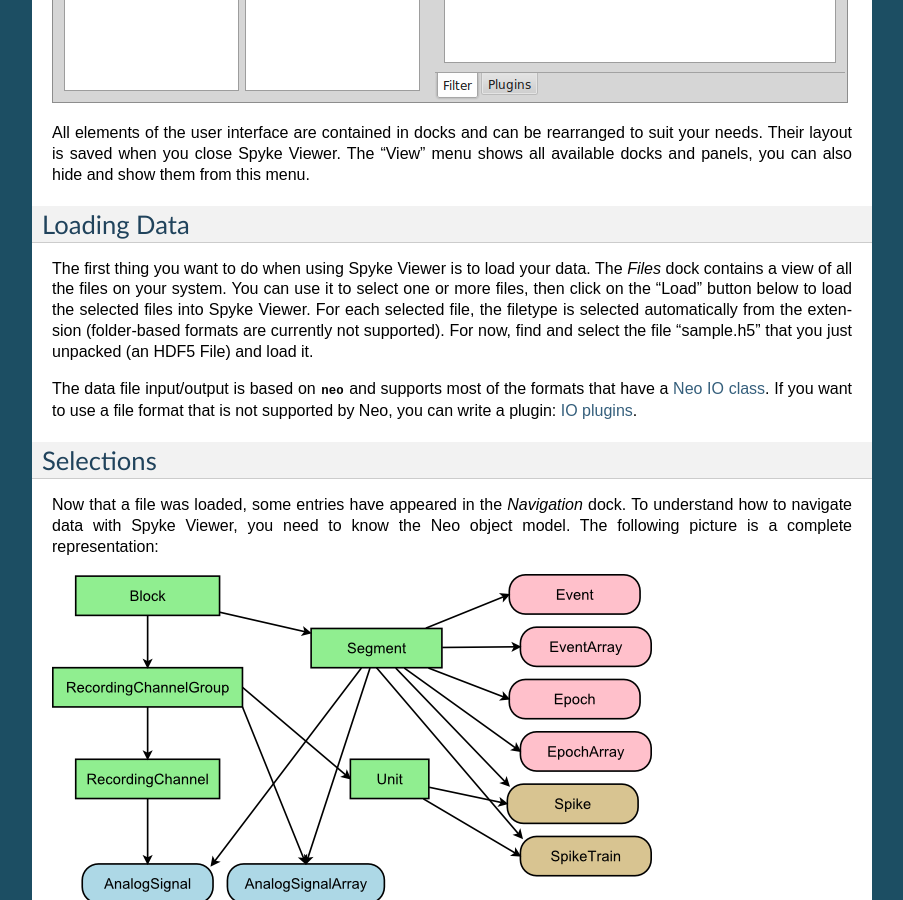
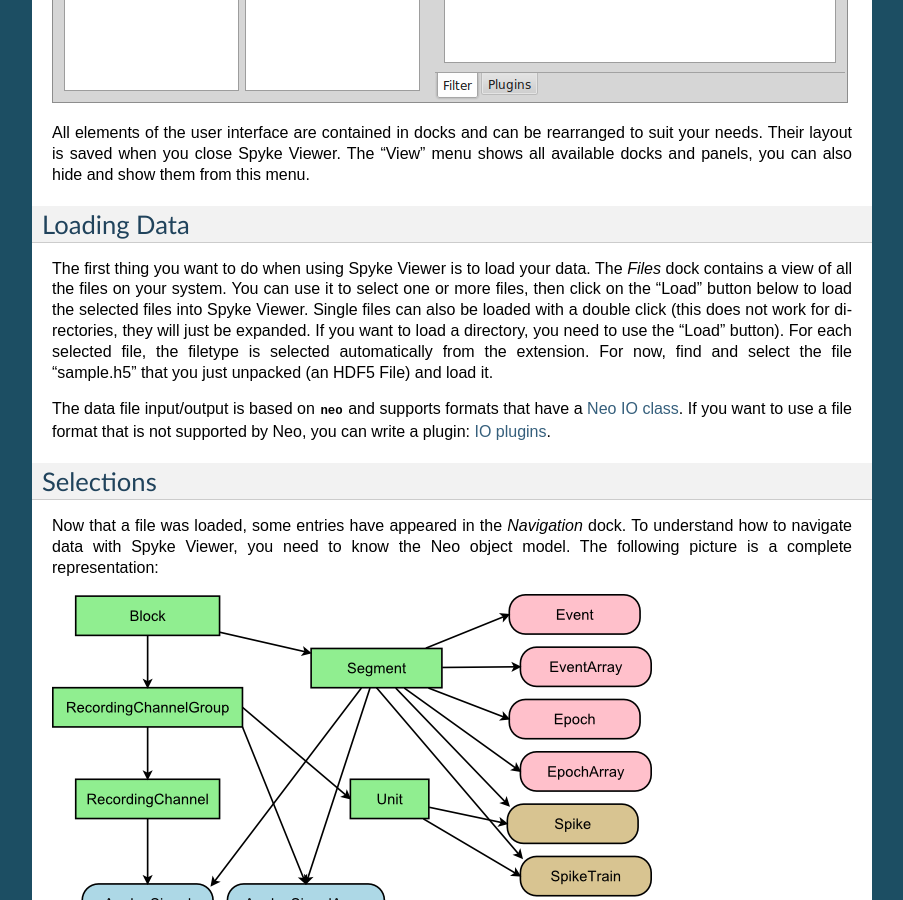
Before and after one commit to rproepp/spykeviewer, a Sphinx documentation site: the page built from doc/source/usage.rst, in a window 1280 px wide and 900 px high, scrolled down 719 px. Shown: the whole window, without its empty margins (198-1101 px from the left). Built offline with Sphinx 7.4.7, drawn with Linux system fonts in a browser that asks for light colours; formulas are drawn with MathJax 3.

Commit message:
Better support for file loading (e.g. folder based)

```diff
--- a/doc/source/usage.rst
+++ b/doc/source/usage.rst
@@ -24,13 +24,15 @@ Loading Data
 The first thing you want to do when using Spyke Viewer is to load your data.
 The *Files* dock contains a view of all the files on your system. You can
 use it to select one or more files, then click on the "Load" button below to
-load the selected files into Spyke Viewer. For each selected file, the
-filetype is selected automatically from the extension (folder-based formats
-are currently not supported). For now, find and select the file "sample.h5"
+load the selected files into Spyke Viewer. Single files can also be loaded
+with a double click (this does not work for directories, they will just be
+expanded. If you want to load a directory, you need to use the "Load" button).
+For each selected file, the filetype is selected
+automatically from the extension. For now, find and select the file "sample.h5"
 that you just unpacked (an HDF5 File) and load it.
 
-The data file input/output is based on :mod:`neo` and supports most of the
-formats that have a
+The data file input/output is based on :mod:`neo` and supports formats that
+have a
 `Neo IO class <http://neo.readthedocs.org/en/latest/io.html>`_. If you want
 to use a file format that is not supported by Neo, you can write a plugin:
 :ref:`ioplugins`.
```
Also changed, not shown: 1 other file.
